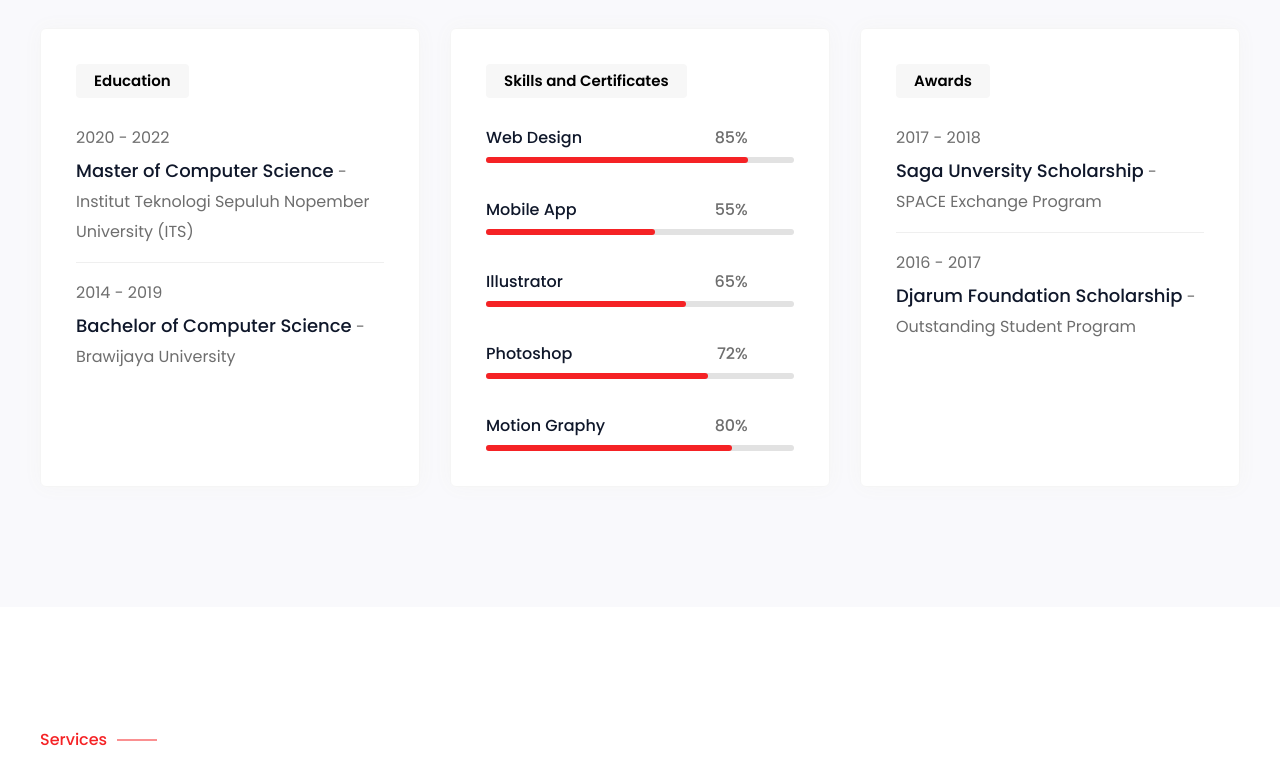
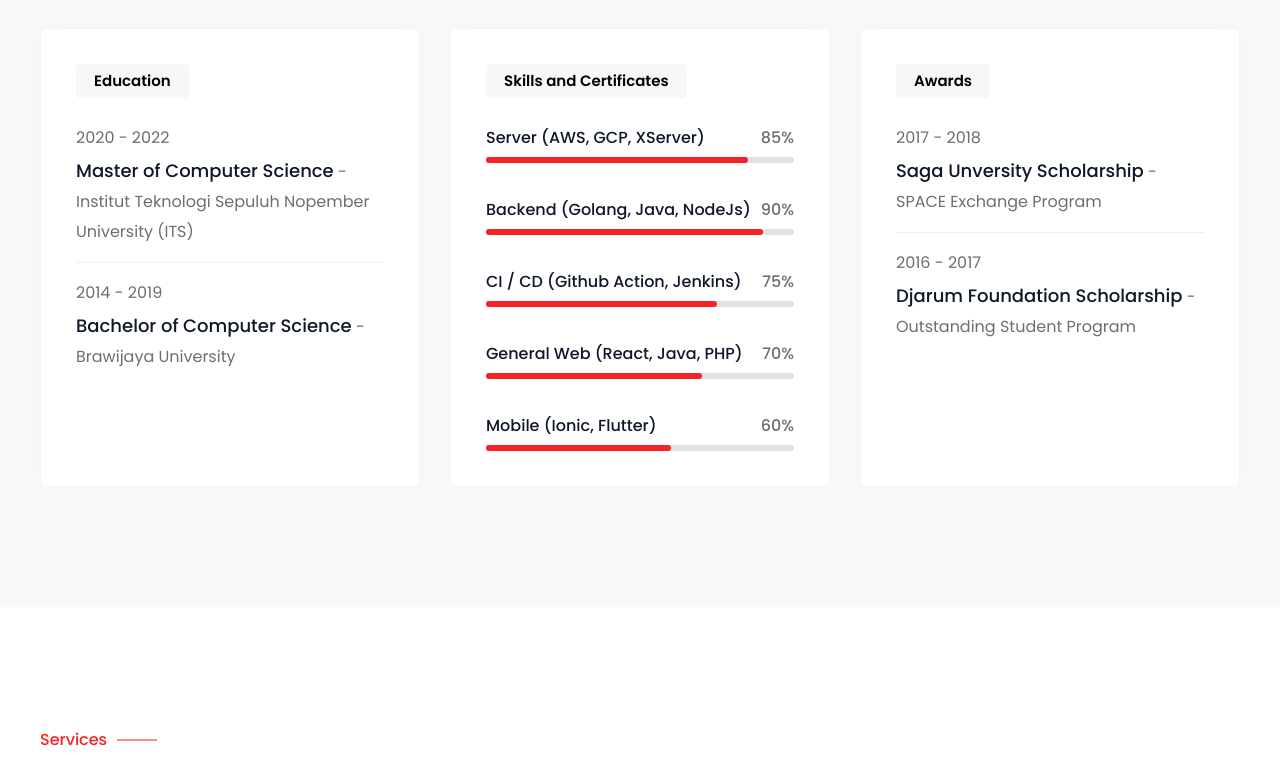
Before and after one commit to doni404/portfolio-public-reactjs, a React (Create React App) app: page / in a window 1280 px wide. Shown: the part 2084-2860 px from the top of the page. Built offline with nearby package versions, Linux system fonts and the light colour scheme.

Commit message:
feat : add skill and certificates

```diff
--- a/src/assets/scss/main/_style.scss
+++ b/src/assets/scss/main/_style.scss
@@ -1189,7 +1189,7 @@ body.dark .loader_line:after {
 .progress_inner span.number {
   float: right;
   position: absolute;
-  right: 15%;
+  right: 0%;
   top: 50%;
   transform: translateY(-50%);
   transition: all 2s cubic-bezier(0.165, 0.84, 0.44, 1); /* IE 10+ */
--- a/src/components/skills/SkillsAnimation.jsx
+++ b/src/components/skills/SkillsAnimation.jsx
@@ -16,24 +16,24 @@ const educationContent = [
 
 const skillsContent = [
   {
-    name: "Web Design",
+    name: "Server (AWS, GCP, XServer)",
     skillPercent: "85",
   },
   {
-    name: "Mobile App",
-    skillPercent: "55",
+    name: "Backend (Golang, Java, NodeJs)",
+    skillPercent: "90",
   },
   {
-    name: "Illustrator",
-    skillPercent: "65",
+    name: "CI / CD (Github Action, Jenkins)",
+    skillPercent: "75",
   },
   {
-    name: "Photoshop",
-    skillPercent: "72",
+    name: "General Web (React, Java, PHP)",
+    skillPercent: "70",
   },
   {
-    name: "Motion Graphy",
-    skillPercent: "80",
+    name: "Mobile (Ionic, Flutter)",
+    skillPercent: "60",
   },
 ];
 
```
